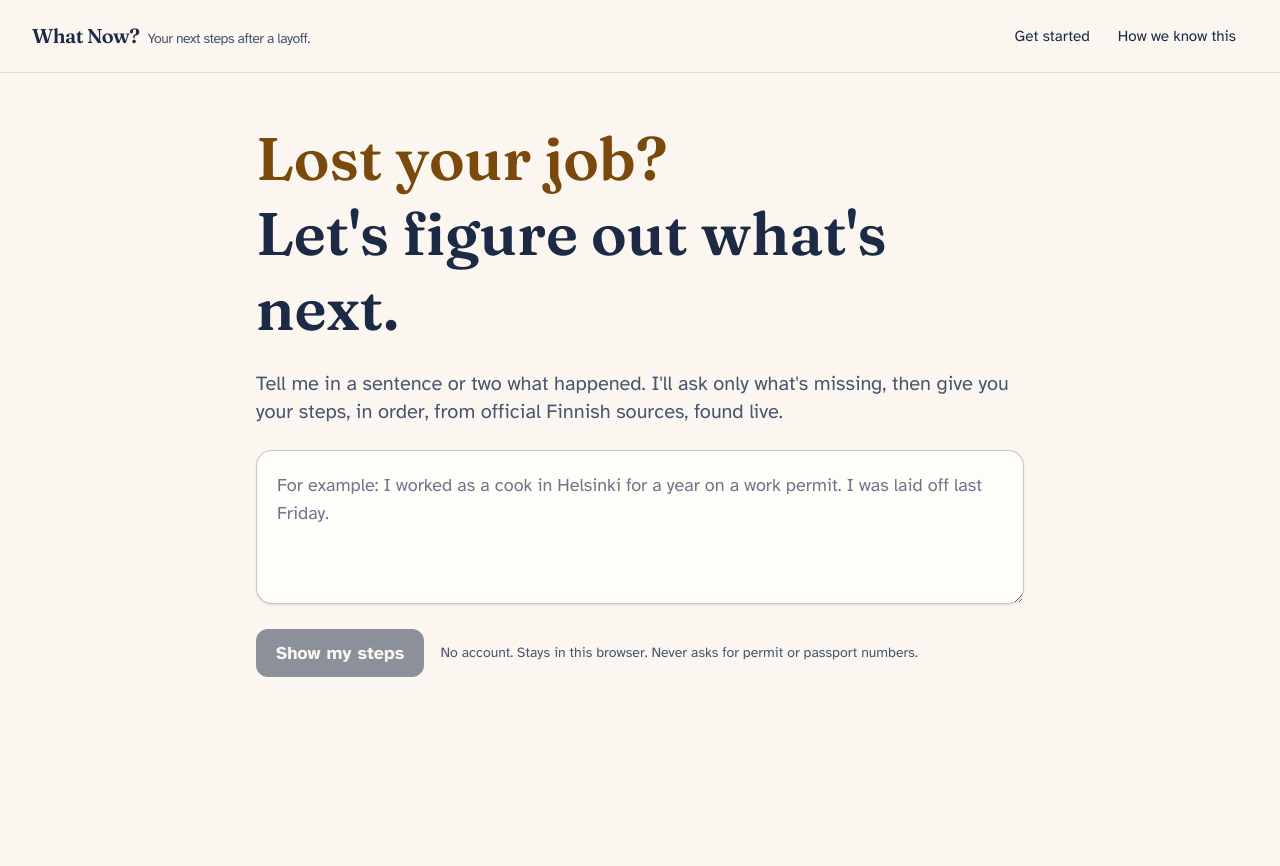
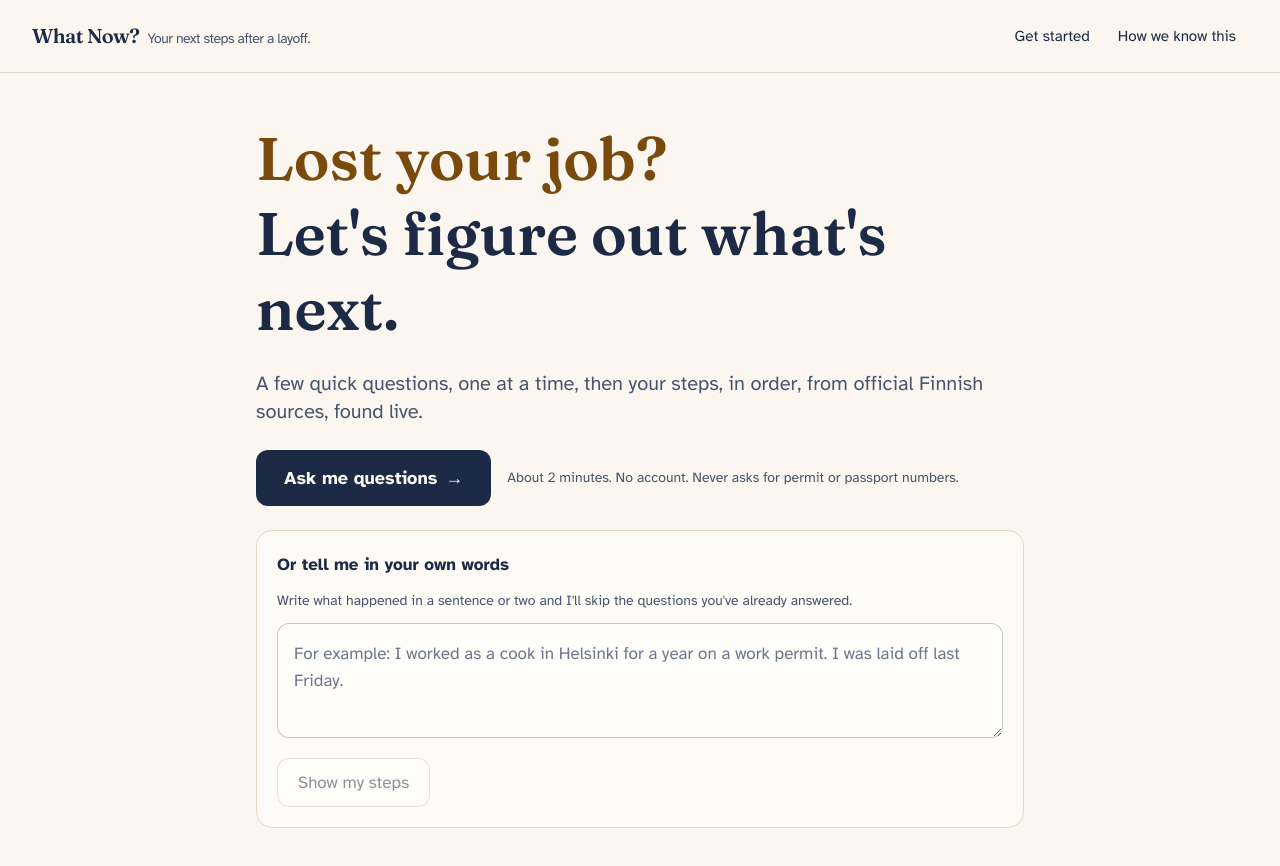
Before and after one commit to sneha-saj/What-Now-By-Meridian, a Next.js app in the folder frontend/: page /start in a window 1280 px wide. Shown: the top 866 px of the page. Before the commit the page ends 800 px from the top, so only its background shows below. Built offline with nearby package versions, Linux system fonts and the light colour scheme.

Commit message:
Start screen: 'Ask me questions' is the main way in; telling it in your own words is the second option

```diff
--- a/frontend/app/start/page.tsx
+++ b/frontend/app/start/page.tsx
@@ -223,6 +223,7 @@ export default function StartPage() {
     return (
       <main id="main" className="mx-auto max-w-7xl px-5 sm:px-8">
         <Welcome busy={busy} onSubmit={(text) => { update({ started: true }); send({ messages: [{ role: "user", text }] }); }}
+          onStart={() => { update({ started: true }); send({}); }}
           saved={saved} phrases={HEADLINE_PHRASES}
           onOpen={(id) => { const r = saved.find((x) => x.id === id); if (r) setS({ ...empty(), ...r.state, savedId: r.id }); }}
           onDelete={(id) => { deleteSaved(id); setSaved(listSaved<Saved>()); }} />
--- a/frontend/components/QuestionCard.tsx
+++ b/frontend/components/QuestionCard.tsx
@@ -80,8 +80,10 @@ export function QuestionCard({
 }
 
 /** First screen: the warm opening line and one text box, plus any roadmaps saved in this browser. */
-export function Welcome({ busy, onSubmit, saved = [], onOpen, onDelete, phrases = ["Lost your job?"] }: {
+export function Welcome({ busy, onSubmit, onStart, saved = [], onOpen, onDelete, phrases = ["Lost your job?"] }: {
   busy?: boolean;
+  /** Main way in: go straight to the tap-to-answer questions. */
+  onStart: () => void;
   /** Rotating first half of the headline. "Lost your job?" is what screen readers and reduced-motion users get. */
   phrases?: string[];
   onSubmit: (text: string) => void;
@@ -102,19 +104,22 @@ export function Welcome({ busy, onSubmit, saved = [], onOpen, onDelete, phrases
         <span aria-hidden="true" className="block">Let&apos;s figure out what&apos;s next.</span>
       </h1>
       <p className="text-xl text-ink-soft">
-        Tell me in a sentence or two what happened. I&apos;ll ask only what&apos;s missing, then give you your steps, in order, from
-        official Finnish sources, found live.
+        A few quick questions, one at a time, then your steps, in order, from official Finnish sources, found live.
       </p>
-      <form onSubmit={(e) => { e.preventDefault(); if (text.trim()) onSubmit(text.trim()); }} className="space-y-4">
-        <label htmlFor="welcome-text" className="sr-only">What happened?</label>
-        <textarea id="welcome-text" rows={4} value={text} onChange={(e) => setText(e.target.value)}
+      <div className="flex flex-wrap items-center gap-4">
+        <Button onClick={onStart} disabled={busy} className="min-h-14 px-7 text-lg">Ask me questions <span aria-hidden>→</span></Button>
+        <span className="text-sm text-ink-soft">About 2 minutes. No account. Never asks for permit or passport numbers.</span>
+      </div>
+
+      <form onSubmit={(e) => { e.preventDefault(); if (text.trim()) onSubmit(text.trim()); }}
+        className="space-y-3 rounded-2xl border border-rule bg-card/60 p-5">
+        <label htmlFor="welcome-text" className="block font-bold">Or tell me in your own words</label>
+        <p className="text-sm text-ink-soft">Write what happened in a sentence or two and I&apos;ll skip the questions you&apos;ve already answered.</p>
+        <textarea id="welcome-text" rows={3} value={text} onChange={(e) => setText(e.target.value)}
           onKeyDown={(e) => { if (e.key === "Enter" && !e.shiftKey) { e.preventDefault(); if (text.trim()) onSubmit(text.trim()); } }}
           placeholder="For example: I worked as a cook in Helsinki for a year on a work permit. I was laid off last Friday."
-          className="w-full rounded-2xl border border-ink/25 bg-card p-5 text-lg shadow-sm outline-none placeholder:text-ink-soft/80 focus:border-ink" />
-        <div className="flex flex-wrap items-center gap-4">
-          <Button type="submit" disabled={busy || !text.trim()} className="text-lg">Show my steps</Button>
-          <span className="text-sm text-ink-soft">No account. Stays in this browser. Never asks for permit or passport numbers.</span>
-        </div>
+          className="w-full rounded-xl border border-ink/25 bg-card p-4 outline-none placeholder:text-ink-soft/80 focus:border-ink" />
+        <Button type="submit" variant="chip" disabled={busy || !text.trim()}>Show my steps</Button>
       </form>
       {saved.length > 0 && (
         <section aria-labelledby="saved-title" className="space-y-3 border-t border-rule pt-6">
```
